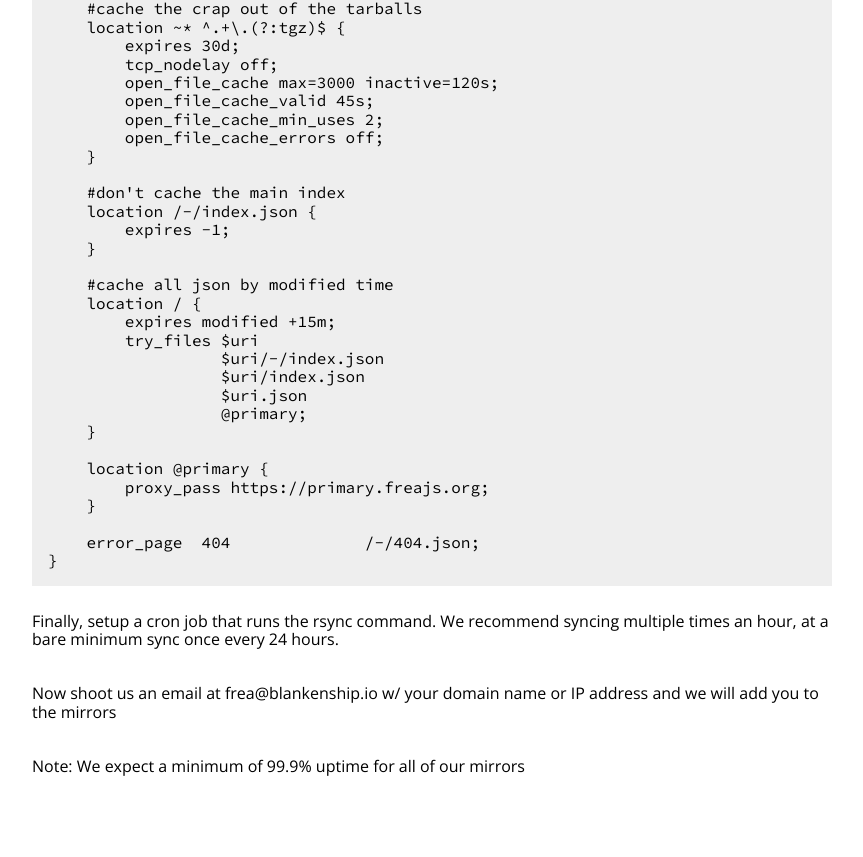
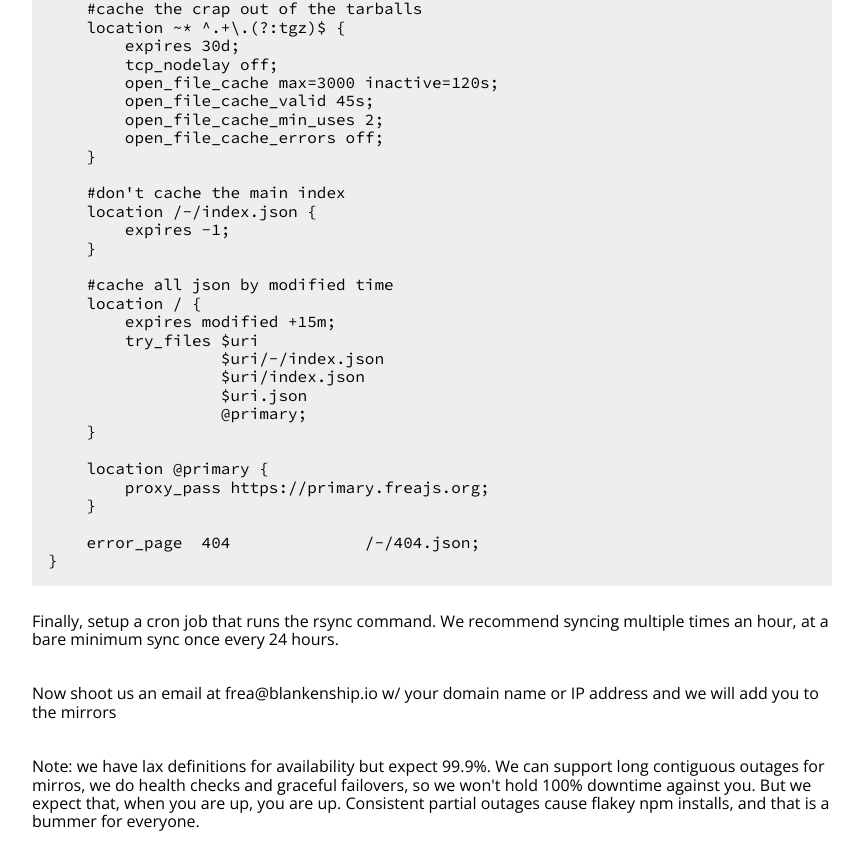
Before and after one commit to freajs/frea-website, a plain HTML site: page index.html in a window 1280 px wide. Shown: the part 1329-2186 px from the top of the page, without its empty margins (208-1071 px from the left). Before the commit the page ends 2131 px from the top, so only its background shows below. Drawn offline with nearby package versions, Linux system fonts and the light colour scheme; a web font is replaced by a local one.

Commit message:
be more clear about availability

```diff
--- a/index.html
+++ b/index.html
@@ -88,7 +88,7 @@ server {
 }</pre>
       <p>Finally, setup a cron job that runs the rsync command. We recommend syncing multiple times an hour, at a bare minimum sync once every 24 hours.</p>
       <p>Now shoot us an email at frea@blankenship.io w/ your domain name or IP address and we will add you to the mirrors</p>
-      <p>Note: We expect a minimum of 99.9% uptime for all of our mirrors</p>
+      <p>Note: we have lax definitions for availability but expect 99.9%. We can support long contiguous outages for mirros, we do health checks and graceful failovers, so we won't hold 100% downtime against you. But we expect that, when you are up, you are up. Consistent partial outages cause flakey npm installs, and that is a bummer for everyone.
     </div>
     <script>
       const sizeElem = document.getElementById("size_number");
```
